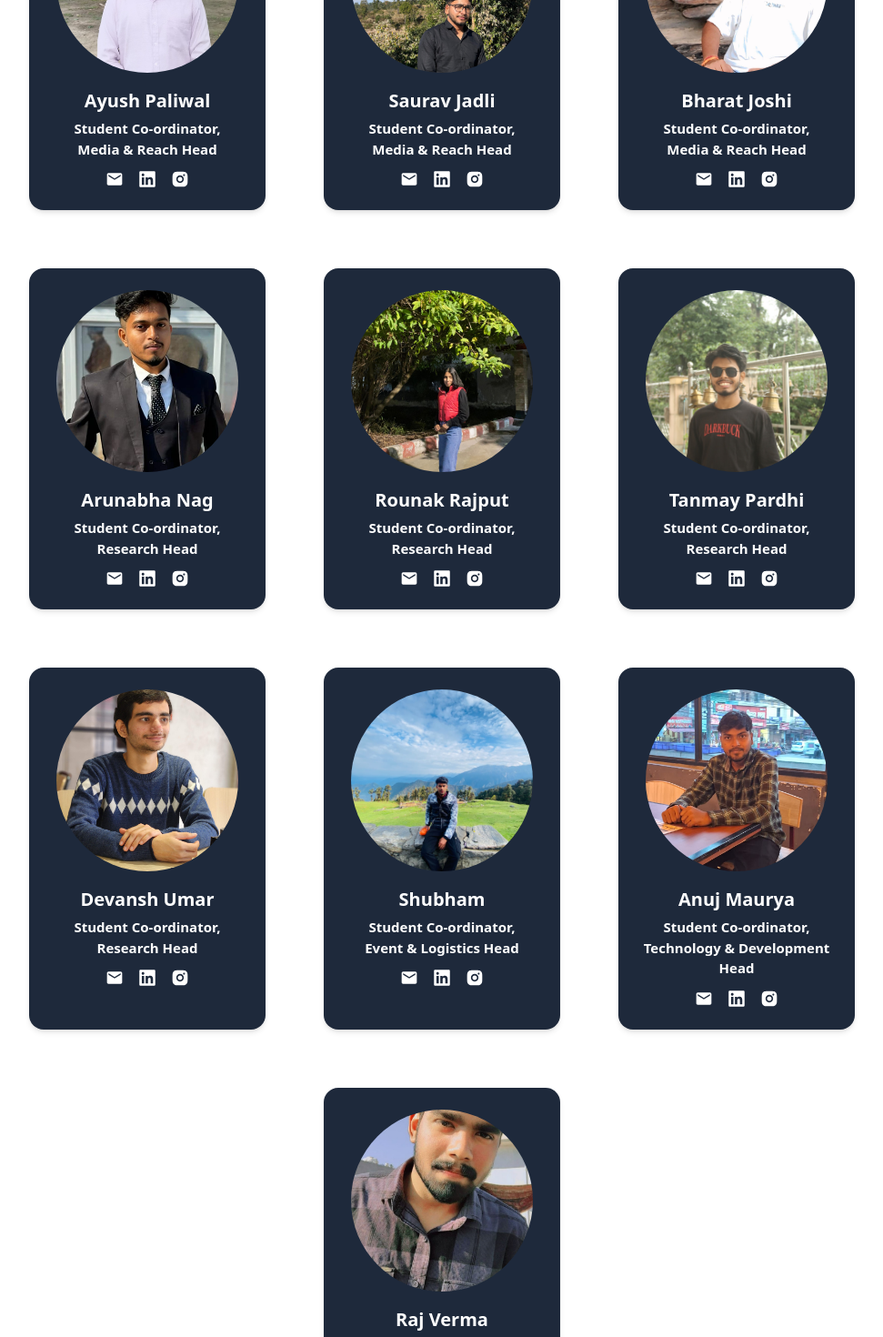
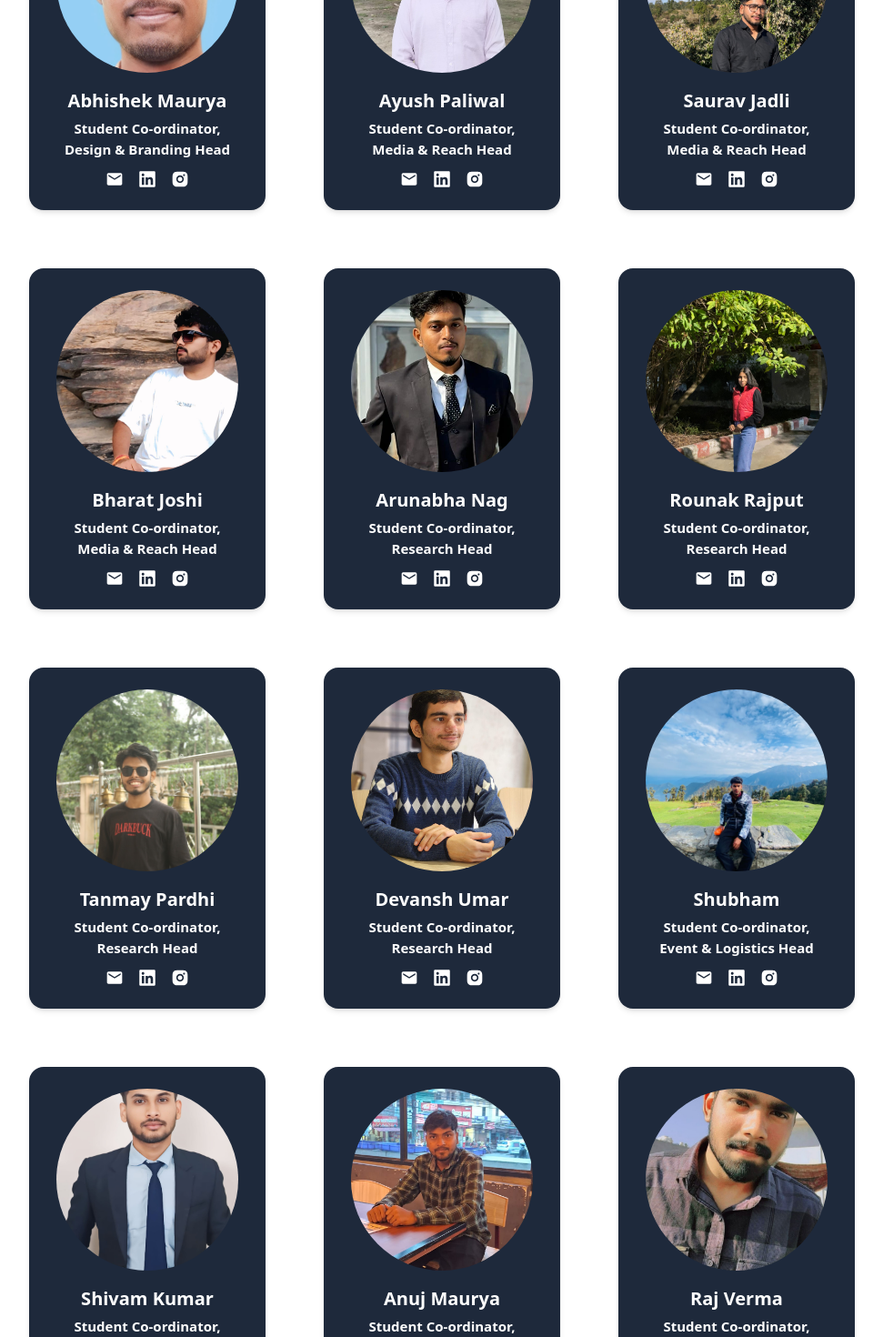
Before and after one commit to Suraj-Kumar83/TpicEcell, a React (Vite) app in the folder frontend/: page /team in a window 1280 px wide. Shown: the part 2520-3990 px from the top of the page at 91% size, without its empty margins (154-1125 px from the left). Built offline with nearby package versions, Linux system fonts and the light colour scheme; no server answers.

Commit message:
Update Team Member

```diff
--- a/frontend/src/Pages/Connect/StudentConnet2025.jsx
+++ b/frontend/src/Pages/Connect/StudentConnet2025.jsx
@@ -14,6 +14,8 @@ import bharat from "../../assets/bharat.jpg";
 import arunabh from "../../assets/arunabh.jpg";
 import raj from "../../assets/raj.jpg";
 import devash from "../../assets/devash.jpg";
+import abhishek from "../../assets/abhishek.jpg";
+import shivam from "../../assets/shivam.jpg";
 import { FaLinkedin } from "react-icons/fa";
 import { RiInstagramFill } from "react-icons/ri";
 import { MdEmail } from "react-icons/md";
@@ -61,6 +63,14 @@ const teamMembers = [
     email: "mailto:anurag.aditya1281@gmail.com",
     linkedin: "https://www.linkedin.com/in/anurag-aditya-soc",
     instagram: "https://www.instagram.com/sarthak_raj79",
+  },
+ {
+    img: abhishek,
+    name: "Abhishek Maurya",
+    role: "Student Co-ordinator,\nDesign & Branding Head",
+    email: "mailto:maurya63abhishek@gmail.com",
+    linkedin: "https://www.linkedin.com/in/abhishek-maurya63?utm_source=share&utm_campaign=share_via&utm_content=profile&utm_medium=android_app",
+    instagram: "https://www.instagram.com/abhishek_maurya63?igsh=amg1NmJlYjE4ZDF5",
   },
 
    {
@@ -126,6 +136,14 @@ const teamMembers = [
     email: "mailto:shubnegi1004@gmail.com",
     linkedin: "https://www.linkedin.com/in/shubham-negi-8709a7223",
     instagram: "https://www.instagram.com/iamshubhamnegi",
+  },
+  {
+    img: shivam,
+    name: "Shivam Kumar",
+    role: "Student Co-ordinator,\n Event & Logistics Head",
+    email: "mailto:shivambtechcse2023@gmail.com",
+    linkedin: "https://www.linkedin.com/in/shivam-sudo",
+    instagram: "https://www.instagram.com/_eternalshivam/",
   },
 
   {
--- /dev/null
+++ b/frontend/src/components/important/EventLogistics25.jsx
@@ -0,0 +1,56 @@
+import React from "react";
+import coordinator from "../../assets/shubham.jpg";
+import { FaLinkedin } from "react-icons/fa";
+import { RiInstagramFill } from "react-icons/ri";
+
+function EventPR25() {
+  return (
+    <>
+      <div className="max-w-screen-lg mx-auto flex flex-wrap justify-center item-center mt-10">
+        <div className="flex flex-wrap flex-col justify-center item-center text-center">
+          <div className="flex flex-wrap flex-col justify-center items-center text-center">
+            <h1 className="text-base4 font-SFPro text-[20px] sm:text-[24px] font-bold leading-[135%]">
+              Event & Logistics
+            </h1>
+            <div className="text-center mt-4 inline-block h-[2px] w-[160px] bg-base4 rounded-lg"></div>
+          </div>
+          {/* <img src={team} alt="statrtup" width={1200} height={1200} className="w-[360px] items-center" /> */}
+          <p className="mt-4 text-base4 text-justify text-[14px] sm:text-[18px] -tracking-tight leading-[135%]">
+           The Event and Logistics Team in an E-Cell ensures smooth execution of all events by managing planning, venue setup, and on-ground coordination. They handle logistics like seating, equipment, and vendor arrangements, while also managing volunteers and resolving real-time issues. Working closely with other teams, they ensure events run efficiently from start to finish, making them essential to delivering impactful and well-organized experiences that reflect the E-Cell’s vision and professionalism.
+          </p>
+        </div>
+        <div className="mt-12 flex flex-wrap flex-col w-full justify-center items-center ">
+          <p className="text-base4 font-semibold text-[16px] sm:text-[18px] mb-4">
+            Student Co-ordinators
+          </p>
+          <img
+            src={coordinator}
+            alt="Research and Development"
+            width={240}
+            height={240}
+            className="w-[140px] h-[140px] sm:w-[160px] sm:h-[160px] rounded-full object-cover mb-2 "
+          />
+          <p className="text-base4 font-semibold text-[16px] sm:text-[20px]">
+            Shubham
+          </p>
+          <p className="text-bas4 font-semibold text-[14px] sm:text-[16px] -mt-1">
+            Co-ordinator
+          </p>
+          <div className="flex flex-wrap gap-4  mt-2">
+            <a href="https://www.linkedin.com/in/shubham-negi-8709a7223 "><FaLinkedin className="text-[20px] hover:text-base4/60 text-base4" /></a>
+            <a
+                                                  href="https://www.instagram.com/iamshubhamnegi"
+                                                  target="_blank"
+                                                  rel="noopener noreferrer"
+                                                >
+                                                  <RiInstagramFill className="text-[20px] hover:text-base4/60 text-base4" />
+                                                </a>
+          </div>
+        </div>
+        <div className='text-center mt-4  sm:mt-12 inline-block h-[1px] w-full bg-slate-400 rounded-lg '></div>
+      </div>
+    </>
+  );
+}
+
+export default EventPR25
```
Also changed, not shown: frontend/src/assets/abhishek.jpg (added), frontend/src/assets/shivam.jpg (added).
